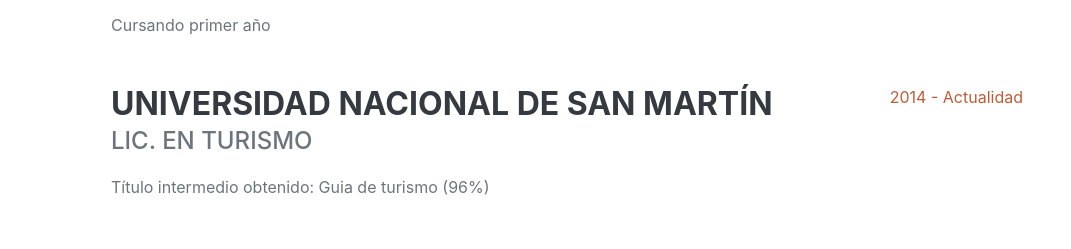
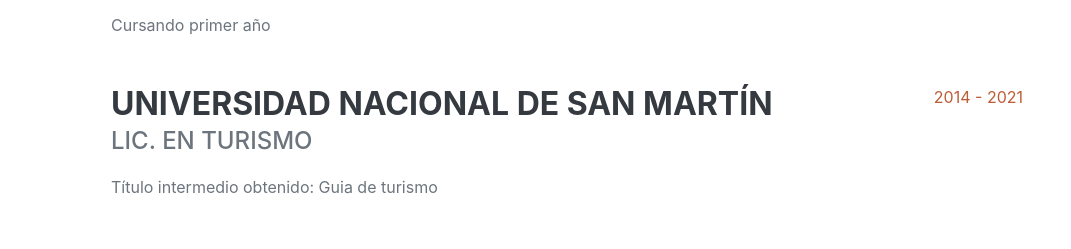
Before and after one commit to MicaelaIsla/NewCvVirtual, a website: page index.html in a window 1280 px wide. Shown: the part 2010-2259 px from the top of the page, without its empty margins (209-1280 px from the left). Drawn offline with nearby package versions, Linux system fonts and the light colour scheme; a web font is replaced by a local one.

Commit message:
Actualizacion Carrera Turismo Finalizada

```diff
--- a/index.html
+++ b/index.html
@@ -98,9 +98,9 @@
                         <div class="flex-grow-1">
                             <h3 class="mb-0">Universidad Nacional de San Martín</h3>
                             <div class="subheading mb-3">Lic. en Turismo</div>
-                            <p>Título intermedio obtenido: Guia de turismo (96%)</p>
+                            <p>Título intermedio obtenido: Guia de turismo </p>
                         </div>
-                        <div class="flex-shrink-0"><span class="text-primary">2014 - Actualidad</span></div>
+                        <div class="flex-shrink-0"><span class="text-primary">2014 - 2021</span></div>
                     </div>
                 </div>
             </section>
```
